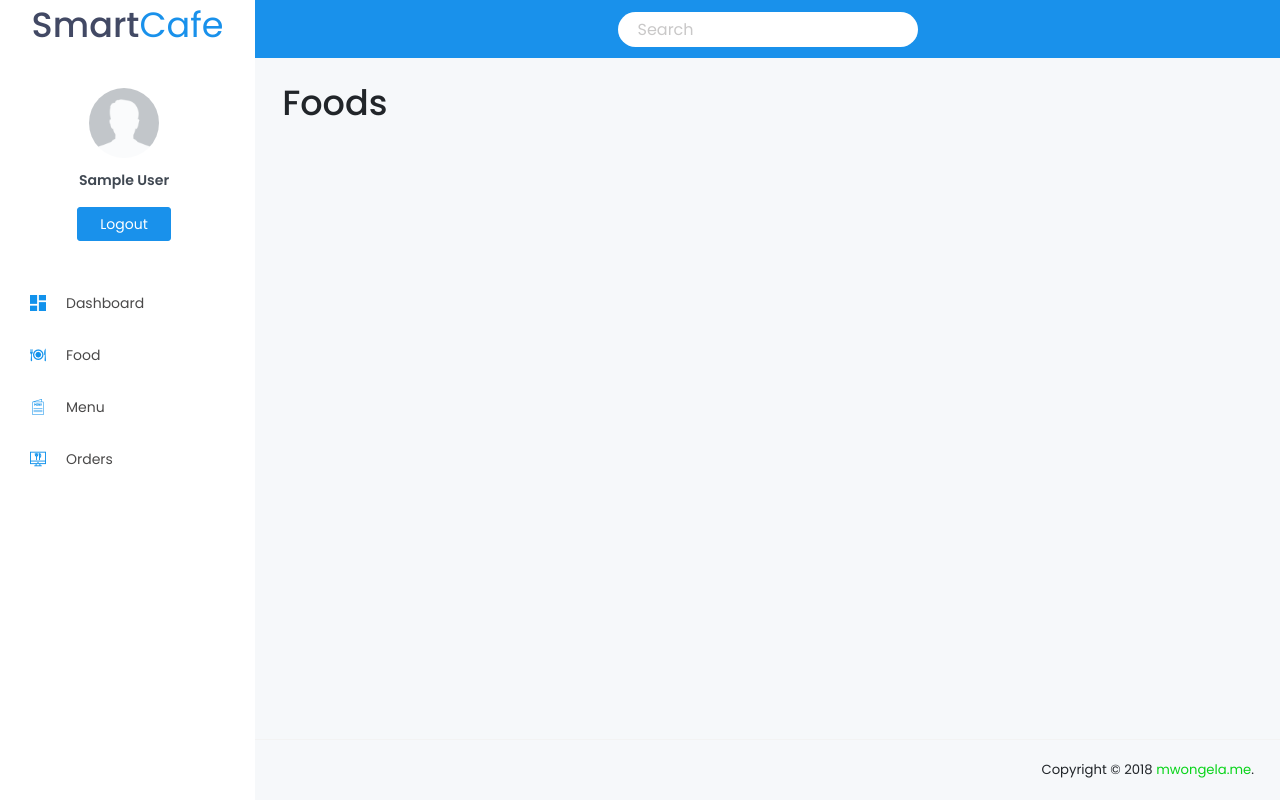
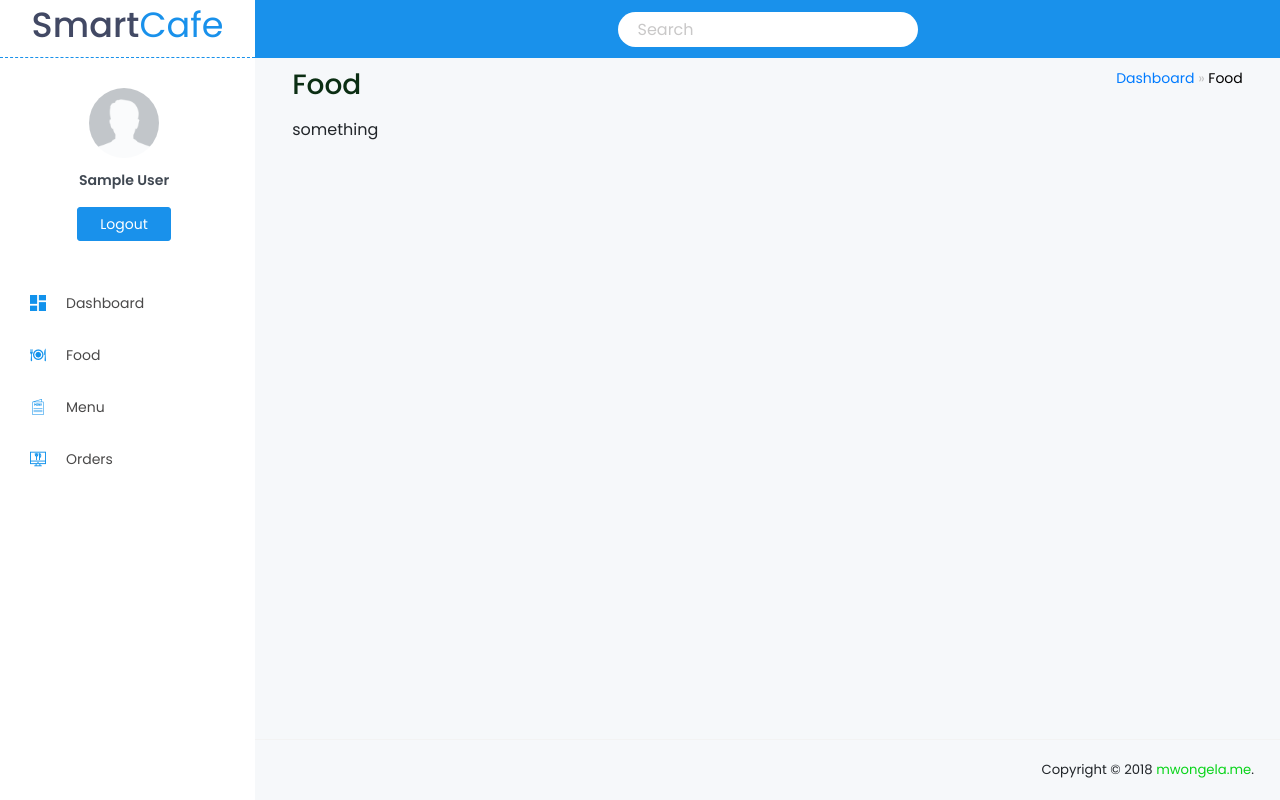
Before and after one commit to Mwongela/smart_cafe_backend, a Django app: page /food/ in a window 1280 px wide. Run offline with Django 3.2, Linux system fonts and the light colour scheme; the visitor is signed in with stand-in values (Sample User, id 1); some libraries are stand-ins or nearby versions.

Commit message:
Added page title + breadcrumbs

```diff
--- a/static/css/custom-css.css
+++ b/static/css/custom-css.css
@@ -34,6 +34,36 @@ body {
     color: #000;
 }
 
+.page-title {
+    padding: 10px 1.7rem 0;
+    margin: 0;
+}
+
+.title-text h1 {
+    font-size: 28px;
+    color: #0b2e13;
+}
+
+.breadcrumbs {
+    text-align: right;
+    font-size: 14px;
+}
+
+.breadcrumbs a:last-child {
+    pointer-events: none;
+    cursor: default;
+    text-decoration: none;
+    color: black;
+}
+
+.content-wrapper {
+    padding: 0.5rem 1.7rem;
+}
+
+.navbar-brand-wrapper {
+    border-bottom: 1px dashed #1991EB;
+}
+
 @media (max-width: 991px) {
     .navbar .navbar-menu-wrapper {
         width: calc(100% - 75px);;
--- a/templates/base.html
+++ b/templates/base.html
@@ -5,7 +5,7 @@
 <head>
     <meta charset="utf-8">
     <meta name="viewport" content="width=device-width, initial-scale=1, shrink-to-fit=no">
-    <title>{% block title %}CHANGE TITLE{% endblock %}</title>
+    <title>{% block title %}Smart Cafe{% endblock %}</title>
 
     {% block styles %}
         <link rel="stylesheet" href="{% static 'bower_components/mdi/css/materialdesignicons.min.css' %}">
@@ -27,7 +27,7 @@
                     <h1 class="text-dark">Smart<span style="font-weight: 100" class="text-primary">Cafe</span></h1>
                 </a>
                 <a class="navbar-brand brand-logo-mini" href="{% url 'smart_cafe_ui:index' %}">
-                    <h1 class="text-primary">S<span style="font-weight: 100">C</span></h1>
+                    <h1 class="text-dark">S<span style="font-weight: 100" class="text-primary">C</span></h1>
                 </a>
             </div>
 
@@ -75,7 +75,7 @@
                                             {% endif %}
                                         </span>
                                     </p>
-{#                                    <p class="designation">{{ request.user.email }}</p>#}
+                                    {#                                    <p class="designation">{{ request.user.email }}</p>#}
                                     <a href="{% url 'logout' %}" class="btn btn-primary mt-3">Logout</a>
                                 </div>
                             </div>
@@ -99,7 +99,7 @@
                             </a>
                         </li>
 
-                    <li class="nav-item">
+                        <li class="nav-item">
                             <a class="nav-link" href="{% url 'smart_cafe_ui:menus' %}">
                                 <img class="menu-icon"
                                      src="{% static 'imgs/icons/menu.png' %}"
@@ -108,7 +108,7 @@
                             </a>
                         </li>
 
-                    <li class="nav-item">
+                        <li class="nav-item">
                             <a class="nav-link" href="{% url 'smart_cafe_ui:orders' %}">
                                 <img class="menu-icon"
                                      src="{% static 'imgs/icons/order-food.png' %}"
@@ -122,11 +122,23 @@
             </nav>
 
             <div class="main-panel">
+                <div class="row page-title">
+                    <div class="col-12 col-md-8 title-text">
+                        <h1 class="">{% block page-title %}Sample title{% endblock %}</h1>
+                    </div>
+                    <div class="col-12 col-md-4 text-muted breadcrumbs">
+                        {% block breadcrumbs %}
+                            <a href="#">Dashboard</a>
+                            &raquo;
+                            <a href="#">Food</a>
+                        {% endblock %}
+                    </div>
+                </div>
+
                 <div class="content-wrapper">
                     {% block content %}{% endblock %}
                 </div>
-                <!-- content-wrapper ends -->
-                <!-- partial:partials/_footer.html -->
+
                 <footer class="footer">
                     <div class="container-fluid clearfix">
                         {% block footer %}
--- a/templates/ui/foods.html
+++ b/templates/ui/foods.html
@@ -1,5 +1,18 @@
 {% extends 'base.html' %}
 
+{% block page-title %}Food{% endblock %}
+{% block breadcrumbs %}
+    <a href="{% url 'smart_cafe_ui:index' %}">Dashboard</a>
+    &raquo;
+    <a href="{% url 'smart_cafe_ui:foods' %}">Food</a>
+{% endblock %}
+
 {% block content %}
-    <h1>Foods</h1>
+
+    <div class="row">
+        <div class="col-12">
+            something
+        </div>
+    </div>
+
 {% endblock %}
```
